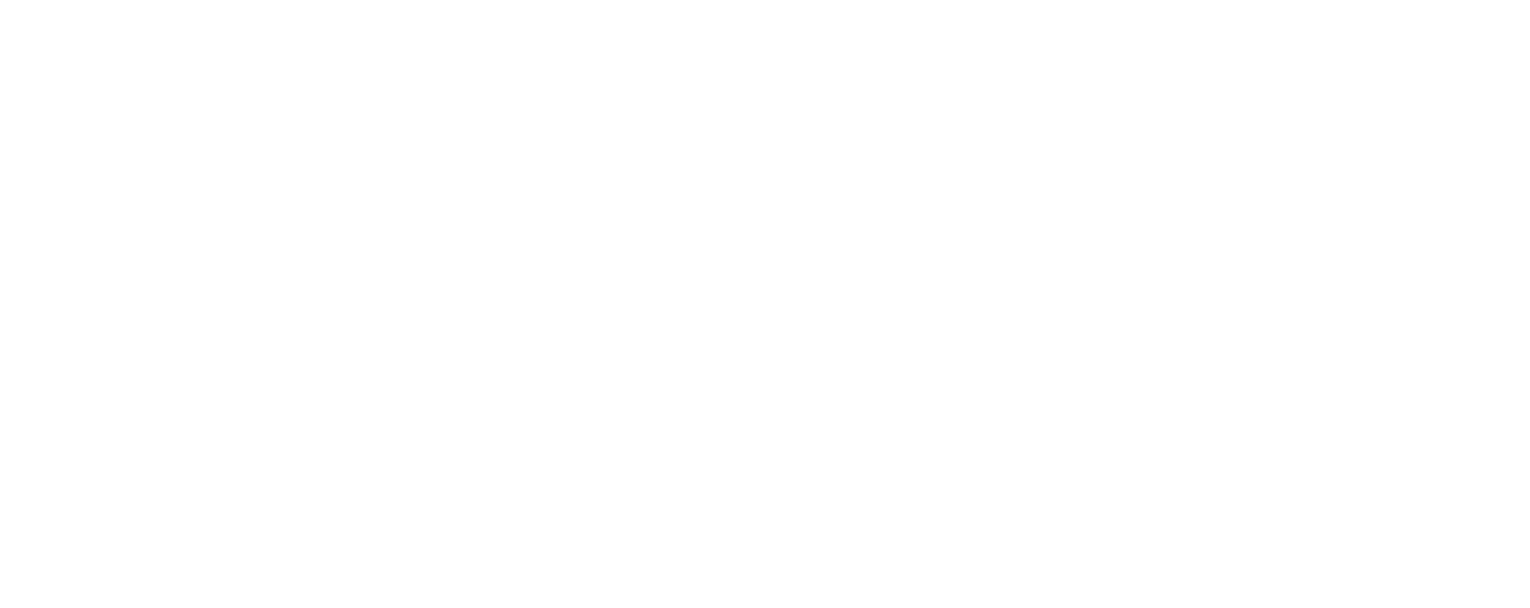
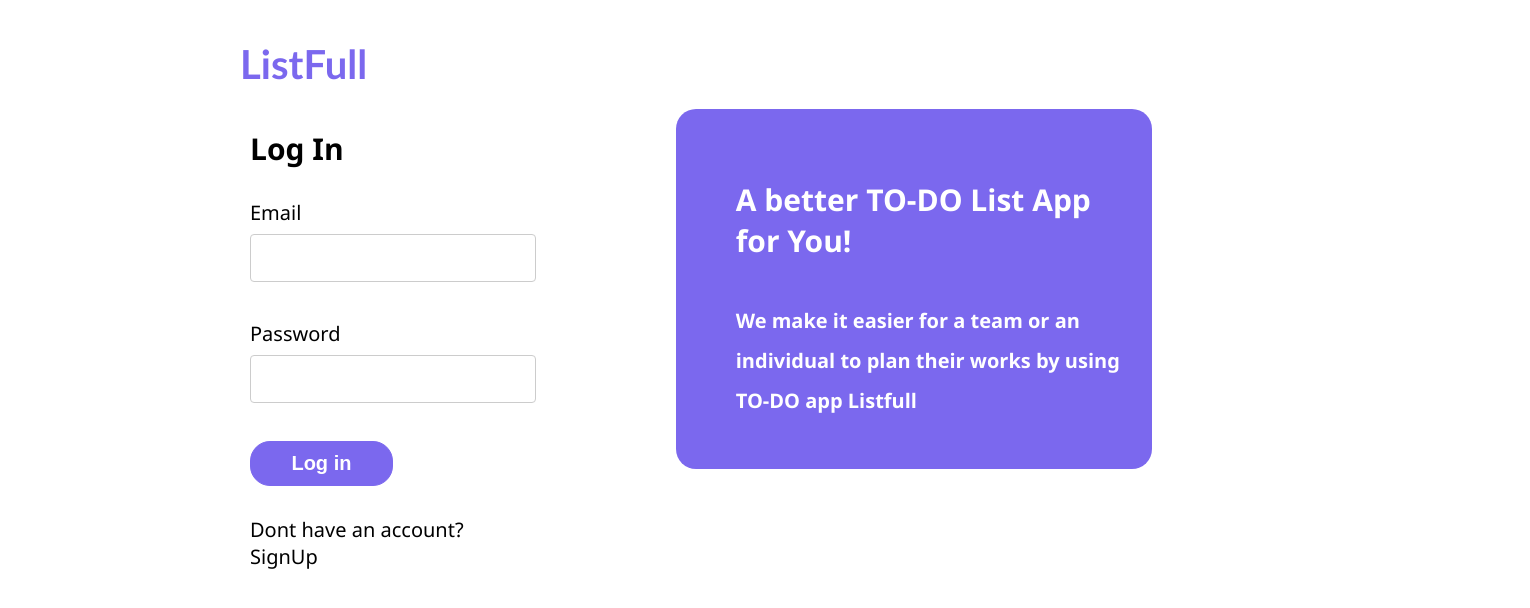
Before and after one commit to ReemaAwal00/TODO, a React (Create React App) app: page /login in a window 1280 px wide. Before the commit this address had no page. Shown: the top 608 px of the page, 1530 px wide, since content can reach past the window. Built offline with nearby package versions, Linux system fonts and the light colour scheme.

Commit message:
second commit

```diff
--- a/src/App.css
+++ b/src/App.css
@@ -16,10 +16,11 @@
   font-size: 1rem;
   height: 80px;
   width: 100%;
-  background-color: rgb(244, 244, 244);
+  background-color: rgb(247, 247, 247);
   box-shadow: 0px 0px 10px 5px rgba(43, 43, 43, 0.5);
   display: flex;
   overflow: hidden;
+  border-bottom: 1px solid #e8e8e8;
 }
 
 .header h1 {
@@ -37,13 +38,14 @@
   float: left;
   height: 660px;
   width: 20%;
-  background-color: rgb(244, 244, 244);
-  color: black;
+  background-color: mediumslateblue;
+  color: white;
+  /* border-radius: 0 10px 10px 0; */
 
 }
 a{
   text-decoration: none;
-  color: black;
+  color: white;
 }
 
 
@@ -62,8 +64,9 @@
 
 
 .sidebar ul li:hover {
-  background: linear-gradient(to right, mediumslateblue, #2196F3);
-  height: 100%;
+  background: linear-gradient(to left, mediumslateblue, #2196F3);
+  height: 35px;
+  width: 100%;
   border-radius: 5px;
 }
 
@@ -75,7 +78,7 @@
   float: right;
   height: 660px;
   width: 80%;
-  background-color: white;
+  background-color: rgb(247, 247, 247);
 }
 
 .logout-btn {
@@ -153,7 +156,7 @@
   outline: none; /* Remove the default focus outline */
   transition: background 0.3s;
   margin-left: 90px;
-  margin-top: 20px;
+  margin-top: 50px;
   font-weight: 500;
   font-family: 'Segoe UI', Tahoma, Geneva, Verdana, sans-serif;
   width: 150px;
@@ -164,7 +167,7 @@
 }
 
 .task{
-  background-color: #2196F3;
+  /* background-color: #;2196F3 */
   height: 450px;
   width: 80%;
   margin-top: 40px;
@@ -185,3 +188,118 @@
 .all-task{
   margin-top: 10px;
 }
+
+.login-header h1 {
+  position: relative;
+  top: 40px;
+  left: 240px;
+
+  /* text-align: center; */
+  font-family: 'Trebuchet MS', 'Lucida Sans Unicode', 'Lucida Grande', 'Lucida Sans', Arial, sans-serif;
+  font-size: 40px;
+  color: mediumslateblue;
+  max-width: 100%;
+  /* Set a maximum width for the heading */
+  overflow: hidden;
+  /* Hide any content that overflows the width */
+  white-space: nowrap;
+
+}
+
+.login-header h3 {
+  position: relative;
+  top: 80px;
+  left: 250px;
+  font-family: 'Segoe UI', Tahoma, Geneva, Verdana, sans-serif;
+  font-size: 30px;
+  color: black;
+  font-weight: 600;
+  max-width: 100%;
+  overflow:hidden ;
+  white-space: nowrap;
+
+}
+
+.login-form {
+  /* background-color: red; */
+  height: 300px;
+  width: 30%;
+  /* align-items: center; */
+
+  margin-top: 80px;
+  /* display: flex; */
+  justify-content: center;
+  margin-left: 250px;
+
+}
+
+input[type=text], input[type=password], select {
+  width: 100%;
+  padding: 12px 20px;
+  margin: 8px 0;
+  display: inline-block;
+  border: 1px solid #ccc;
+  border-radius: 4px;
+  box-sizing: border-box;
+  font-family: 'Segoe UI', Tahoma, Geneva, Verdana, sans-serif;
+  font-size: 16px;
+}
+
+.form-group {
+  font-family: 'Segoe UI', Tahoma, Geneva, Verdana, sans-serif;
+  margin-top: 30px;
+  font-size: 20px;
+
+}
+
+.btn-primary {
+  margin-top: 30px;
+  width: 50%;
+  border-radius: 20px;
+  height: 45px;
+  color: white;
+  background-color: mediumslateblue;
+  border:mediumslateblue 1px solid  ;
+  font-weight: 600;
+  font-size: 20px;
+}
+
+.btn-primary:hover {
+  background-color: rgb(113, 96, 208);
+
+}
+
+.login-container {
+  display: flex;
+  height: 440px;
+  /* background-color: #4CAF50; */
+  width: 90%;
+  /* margin-left: 40px; */
+}
+
+.login-box {
+  height: 360px;
+  background-color: mediumslateblue;
+  width: 50%;
+  margin-left: 140px;
+  margin-top: 20px;
+  color: white;
+  border-radius: 20px;
+}
+
+.login-box h2 {
+  font-size: 30px;
+  font-family: 'Segoe UI', Tahoma, Geneva, Verdana, sans-serif;
+  padding: 20px;
+  margin-top: 50px;
+  margin-left: 40px;
+
+}
+
+.login-box h4 {
+  font-size: 20px;
+  font-family: 'Segoe UI', Tahoma, Geneva, Verdana, sans-serif;
+  padding: 20px;
+  margin-left: 40px;
+  line-height: 40px;
+}
--- a/src/App.js
+++ b/src/App.js
@@ -3,16 +3,19 @@
 import Layout from './Theme/Layout';
 import PrivateRoute from "./routes/PrivateRoute";
 import AddTask from "./pages/AddTask";
-import Main from "./Theme/Main";
+import Main from "./pages/Main";
+import Login from "./pages/Auth/Login";
+// import { ToastContainer, toast } from 'react-toastify';
+// import 'react-toastify/dist/ReactToastify.css';
 
 function App() {
   return (
     <div>
     <BrowserRouter>
         <Routes>
-
+        <Route path="/login" element={<Login/>} />
           <Route path="/" element={<Layout />} >
-          <Route path="/main" element={<Main/>} />
+          <Route index element={<Main/>} />
           <Route path="/pages/AddTask" element={ <AddTask/>} />
 
         </Route>
--- a/src/Theme/Layout.js
+++ b/src/Theme/Layout.js
@@ -1,19 +1,19 @@
 import { Outlet } from "react-router-dom";
-// import Sidebar from "./Sidebar";
 import Header from "./Header";
 import Sidebar from "./Sidebar";
-import Main from "./Main";
+import Main from "../pages/Main";
 // import Footer from "./Footer";
 
 const Layout = () => {
   return (
     <div>
-      <Header />
+     <Header />
       <Sidebar />
-      {/* <Main/> */}
+
+      <Outlet />
 
 
-          <Outlet />
+
 
 
       {/* <Footer /> */}
--- /dev/null
+++ b/src/components/ViPasswordInput.js
@@ -0,0 +1,17 @@
+const ViPasswordInput = (props) => {
+    return (
+      <div className="form-group">
+          <label>{props.title}</label>
+          <input
+            type="password"
+            onChange={props.handleInputChange}
+            name={props.name}
+            value={props.value}
+            {...props}
+            />
+            { props.errMessage !== '' && <span className="label-danger">{props.errMessage}</span>}
+        </div>
+    );
+  }
+
+  export default ViPasswordInput;
--- /dev/null
+++ b/src/components/ViTextInput.js
@@ -0,0 +1,17 @@
+const ViTextInput = (props) => {
+    return (
+      <div className="form-group">
+          <label>{props.title}</label>
+          <input
+            type="text"
+            onChange={props.handleInputChange}
+            name={props.name}
+            value={props.value}
+            {...props}
+            />
+            { props.errMessage !== '' && <span className="label-danger">{props.errMessage}</span>}
+        </div>
+    );
+  }
+
+  export default ViTextInput;
--- /dev/null
+++ b/src/pages/Auth/Login.js
@@ -0,0 +1,105 @@
+import { useEffect, useState } from "react";
+import { useNavigate } from "react-router-dom";
+import ViPasswordInput from "../../components/ViPasswordInput";
+import ViTextInput from "../../components/ViTextInput";
+// import ViMessage from "../../components/ViMessage";
+// import { ToastContainer, toast } from 'react-toastify';
+// import 'react-toastify/dist/ReactToastify.css';
+
+const Login = () => {
+    const navigate = useNavigate();
+  const [email, setEmail] = useState('');
+  const [password, setPassword] = useState('');
+  const [errorMessage, setErrorMessage] = useState('');
+
+  const handleInputChange = (event) => {
+    if(event.target.name === 'email') {
+      setEmail(event.target.value);
+    }
+    if(event.target.name === 'password') {
+      setPassword(event.target.value);
+    }
+  }
+  const doLogin = (e) => {
+    let isLogin = false;
+    if(email === "admin" && password === "admin") {
+      localStorage.setItem('isLogin', '1');
+      isLogin = true;
+    }
+
+    if(isLogin) {
+      localStorage.setItem('isLogin','1');
+    //   toast.success('Welcome back',{
+    //     position:"top-right",
+    //     autoClose:5000,
+    //     hideProgressBar:false,
+    //     closeOnClick:true,
+    //     pauseOnHover:true,
+    //     draggable:true,
+    //     theme:"colored",
+    //   });
+      navigate('/pages/Main');
+    } else {
+        alert('Login failed');
+        setErrorMessage('Invalid email or password');
+      }
+    }
+
+
+  useEffect(() => {
+    const isLogin = localStorage.getItem('isLogin');
+    if(isLogin === '1'){
+      navigate('/pages/Main');
+    }
+  });
+    return (
+        <div>
+            <div class="login-header">
+                <h1>ListFull</h1>
+                <h3>Log In</h3>
+                <div class="login-container">
+
+                    <div class="login-form">
+                        <form>
+                            <div class="form-group">
+                                <ViTextInput
+                                    title="Email"
+                                    name="email"
+                                    handleInputChange={handleInputChange}
+                                    value={email} />
+
+                            </div>
+                            <div class="form-group">
+                                <ViPasswordInput
+                                    title="Password"
+                                    name="password"
+                                    handleInputChange={handleInputChange}
+                                    value={password} />
+
+                            </div>
+                            {/* <!-- <div class="form-group form-check">
+                                <input type="checkbox" class="form-check-input" id="exampleCheck1">
+                                    <label class="form-check-label" for="exampleCheck1">Check me out</label>
+                            </div> --> */}
+
+                            <button type="submit"  onClick={doLogin} class="btn btn-primary">Log in</button>
+                            <div class="form-group">
+                                <label for="exampleInputPassword1">Dont have an account? SignUp</label>
+
+                            </div>
+                        </form>
+                    </div>
+                    <div class="login-box">
+                        <h2>A better TO-DO List App for You!</h2>
+                        <div class="login-box1">
+                            <h4>We make it easier for a team or an individual to plan their works by using TO-DO app Listfull
+                            </h4>
+                        </div>
+                    </div>
+                </div>
+            </div>
+
+        </div>
+    );
+}
+export default Login;
--- a/src/Theme/Main.js
+++ b/src/pages/Main.js
@@ -5,6 +5,7 @@
               <div class="maincontainer">
         <div class="description">
             <h3>Organize & Manage your tasks  with <a href="">ListFull</a></h3>
+            <br></br>
             <Link to="/pages/AddTask" className="gradient-button">Add Task</Link>
 
         </div>
```
